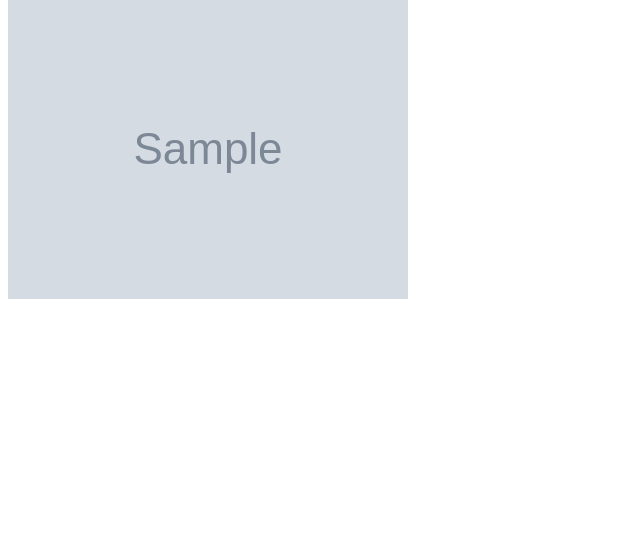
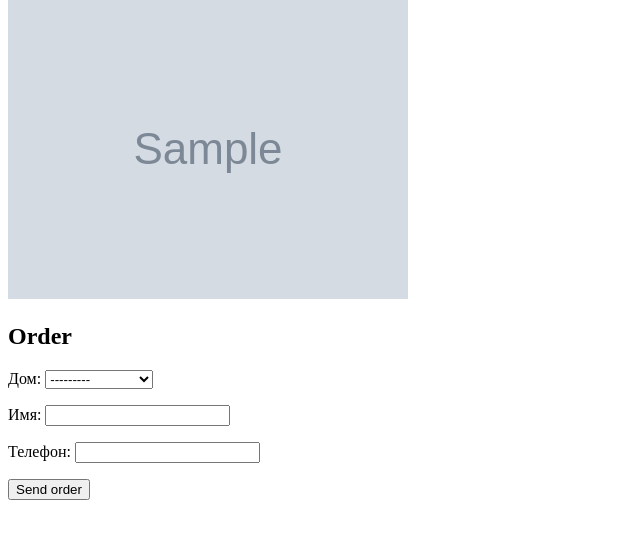
Before and after one commit to serj-goa/house-store-project, a Django app: page /1/ in a window 1280 px wide. Shown: the part 143-682 px from the top of the page, without its empty margins (0-640 px from the left). Run offline with Django 3.2, Linux system fonts and the light colour scheme; tables that the repository leaves empty hold one stand-in row (values such as "Sample post"); grey boxes marked "Sample" are stand-in pictures; some libraries are stand-ins or nearby versions.

Commit message:
Add Form for ordering a house

```diff
--- a/house-store/houses/templates/houses/house_detail.html
+++ b/house-store/houses/templates/houses/house_detail.html
@@ -17,4 +17,12 @@
             <img src="{{ im.url }}" alt="House {{ house.name }}">
         {% endthumbnail %}
     </div>
+
+    <h2>Order</h2>
+
+    <form method="post">
+        {{ form.as_p }}
+
+        <button type="submit">Send order</button>
+    </form>
 {% endblock %}
--- a/house-store/houses/views.py
+++ b/house-store/houses/views.py
@@ -2,11 +2,20 @@
 from django.shortcuts import get_object_or_404, render
 
 from houses.models import House
+from orders.forms import OrderForm
 
 
 def house_detail(request: HttpRequest, house_id: int):
+    form = OrderForm()
     house = get_object_or_404(House, id=house_id)
-    return render(request, 'houses/house_detail.html', {'house': house})
+
+    context = {
+        'house': house,
+        'form': form,
+    }
+    template = 'houses/house_detail.html'
+
+    return render(request, template_name=template, context=context)
 
 
 def houses_list(request: HttpRequest):
--- /dev/null
+++ b/house-store/orders/forms.py
@@ -0,0 +1,9 @@
+from django import forms as f
+
+from orders.models import Order
+
+
+class OrderForm(f.ModelForm):
+    class Meta:
+        model = Order
+        fields = 'house', 'name', 'phone'
```
